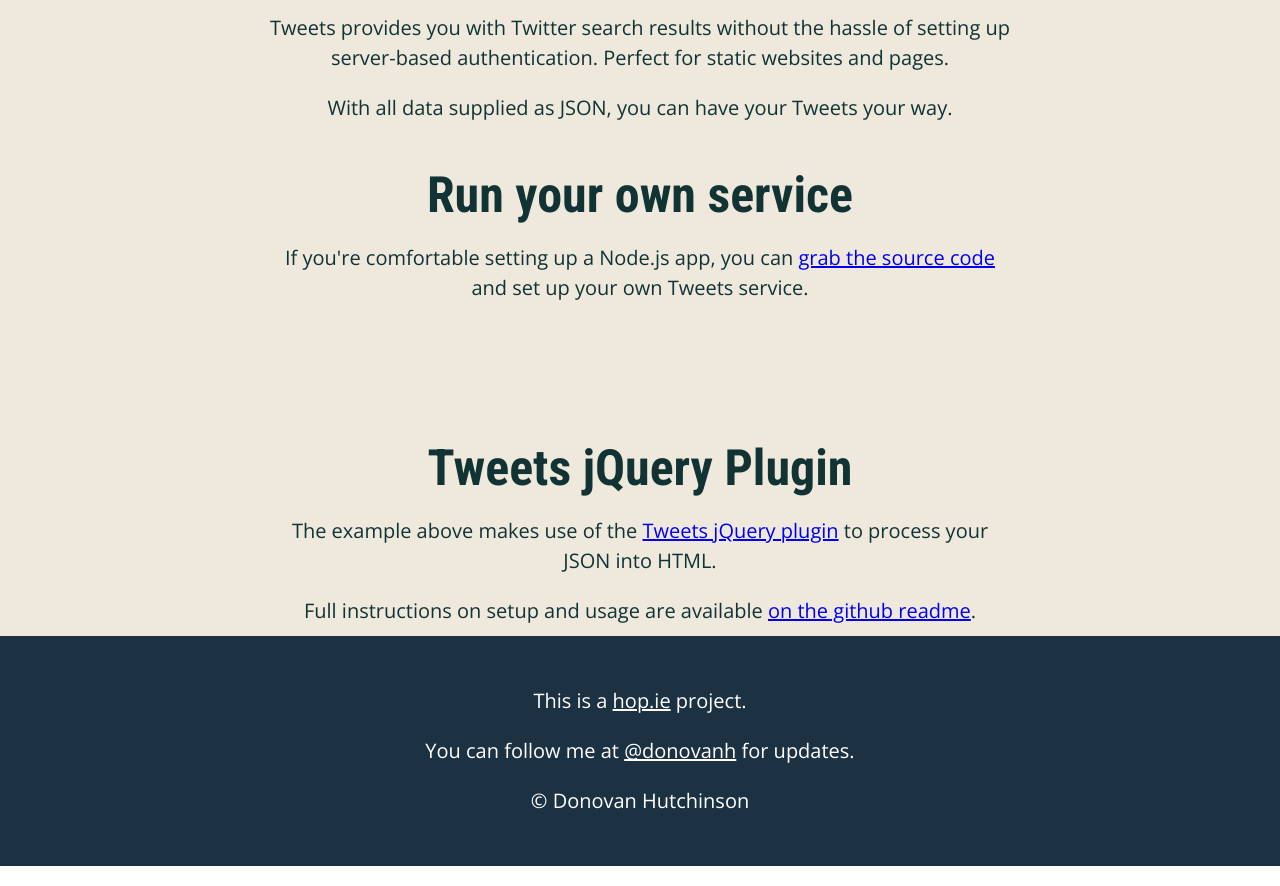
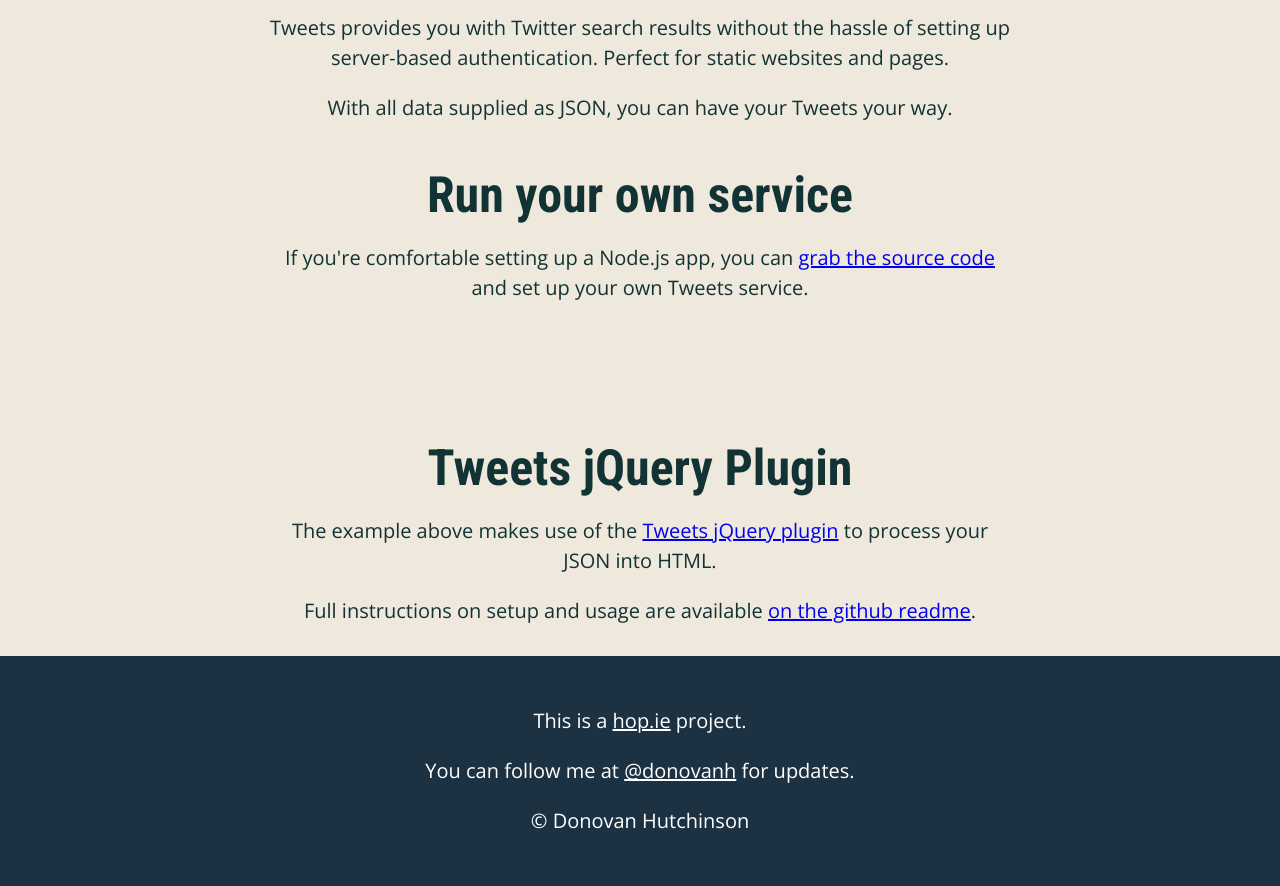
Before and after one commit to donovanh/tweets, a plain HTML site: page index.html in a window 1280 px wide. Shown: the part 618-1504 px from the top of the page. Drawn offline with nearby package versions, Linux system fonts and the light colour scheme; no server answers; grey boxes are pictures that could not be loaded.

```diff
--- a/sass/screen.sass
+++ b/sass/screen.sass
@@ -118,6 +118,7 @@
   background-color: #1c3243
   color: #fff
   padding: 2em 0
+  margin-top: 1em
   a
     color: #fff
 
```
Also changed, not shown: stylesheets/screen.css.
